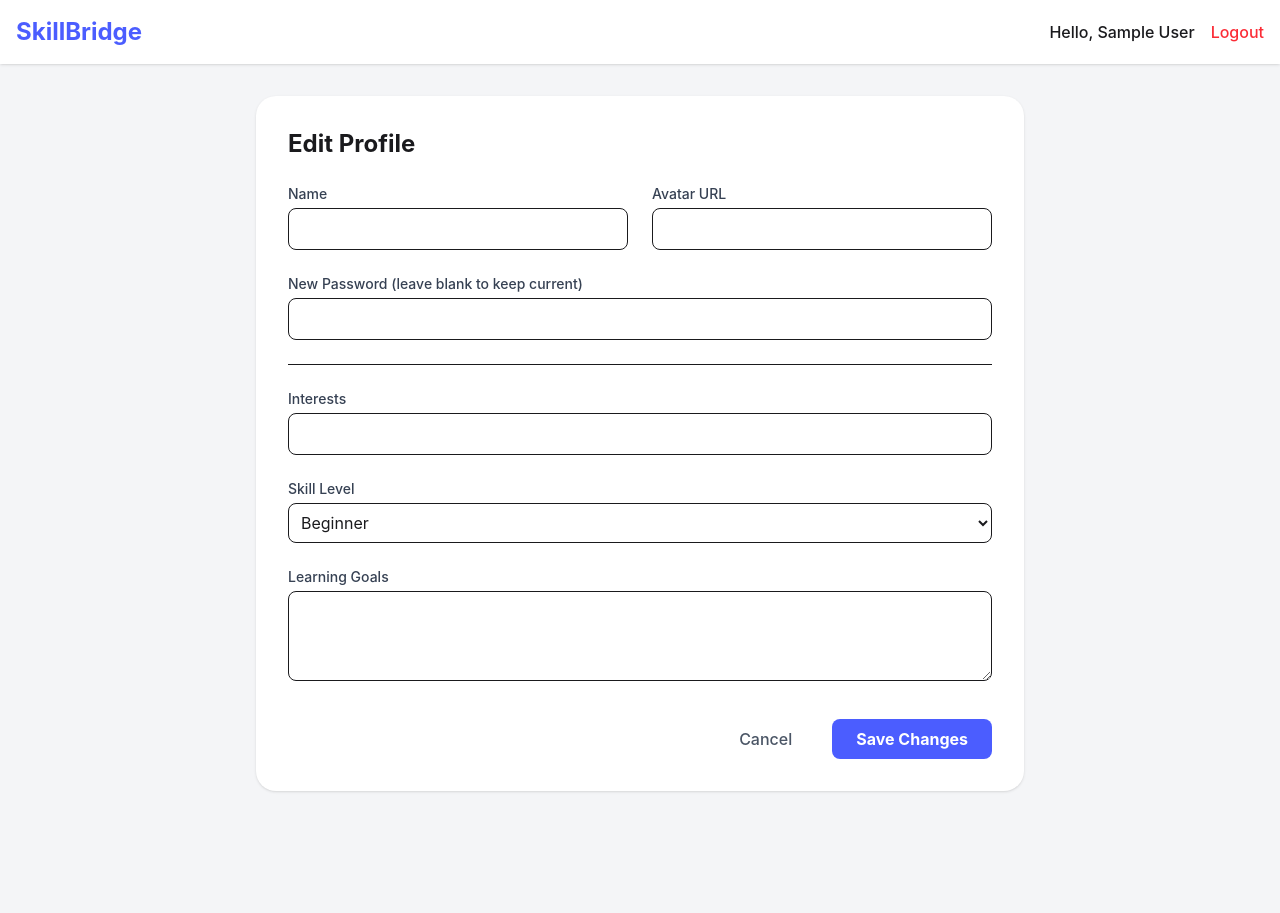
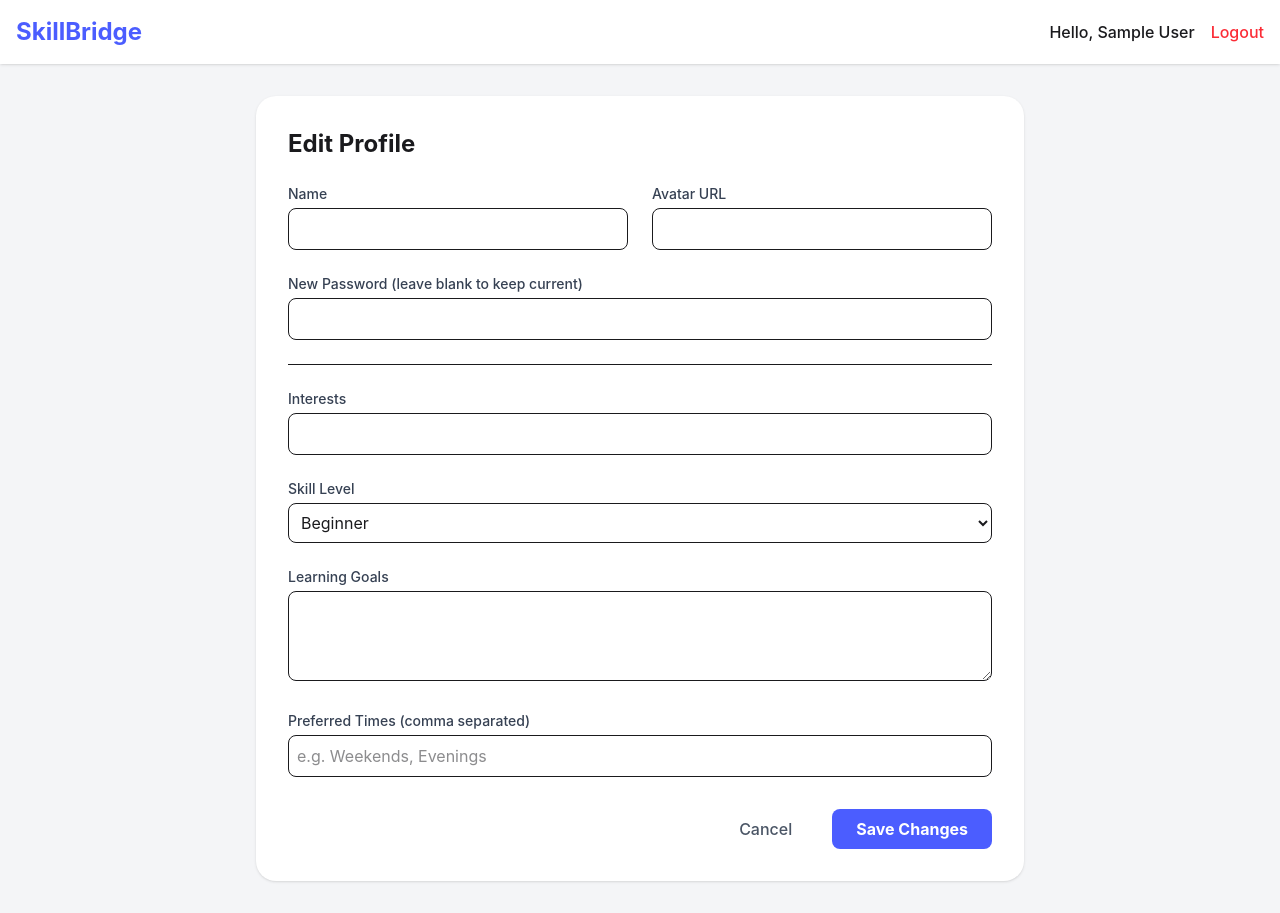
Before and after one commit to Airydev001/skill_bridge_frontend, a React app: page /profile/edit in a window 1280 px wide. Before the commit the page ends 864 px from the top, so only its background shows below. Built offline with nearby package versions, Linux system fonts and the light colour scheme; no server answers; sample sign-in values are in the browser's storage; the HTML template or start-up script is replaced by a standard one.

Commit message:
configured frontend

```diff
--- a/src/pages/EditProfilePage.tsx
+++ b/src/pages/EditProfilePage.tsx
@@ -33,6 +33,7 @@ const EditProfilePage = () => {
                         setValue('interests', userData.profile.interests.join(', '));
                         setValue('skillLevel', userData.profile.skillLevel);
                         setValue('learningGoals', userData.profile.learningGoals.join(', '));
+                        setValue('preferredTimes', userData.profile.preferredTimes?.join(', ') || '');
                     }
                 }
             } catch (err) {
@@ -64,6 +65,7 @@ const EditProfilePage = () => {
                 payload.interests = data.interests.split(',').map((s: string) => s.trim());
                 payload.skillLevel = data.skillLevel;
                 payload.learningGoals = data.learningGoals.split(',').map((s: string) => s.trim());
+                payload.preferredTimes = data.preferredTimes.split(',').map((s: string) => s.trim());
             }
 
             const res = await api.put('/users/profile', payload);
@@ -148,6 +150,10 @@ const EditProfilePage = () => {
                                 <label className="block text-sm font-medium text-gray-700 mb-1">Learning Goals</label>
                                 <textarea {...register('learningGoals')} className="w-full p-2 border rounded-lg" rows={3} />
                             </div>
+                            <div>
+                                <label className="block text-sm font-medium text-gray-700 mb-1">Preferred Times (comma separated)</label>
+                                <input {...register('preferredTimes')} className="w-full p-2 border rounded-lg" placeholder="e.g. Weekends, Evenings" />
+                            </div>
                         </>
                     )}
 
```
